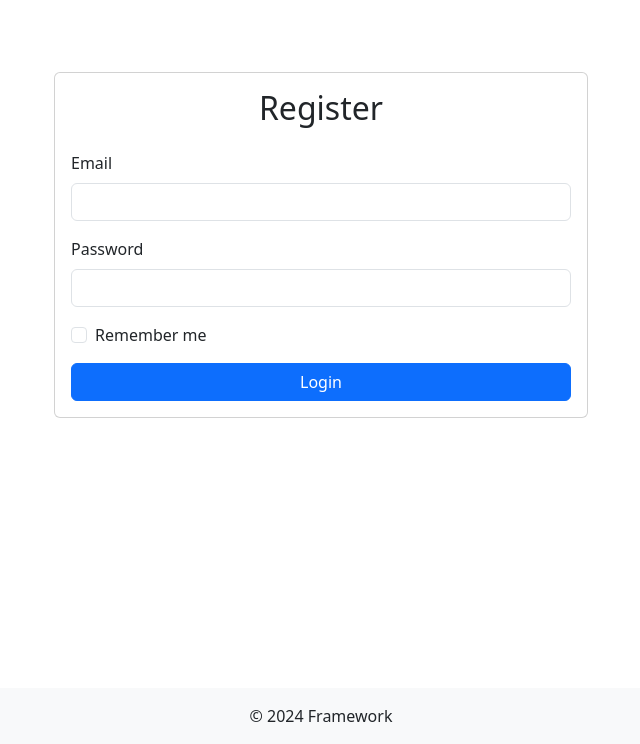
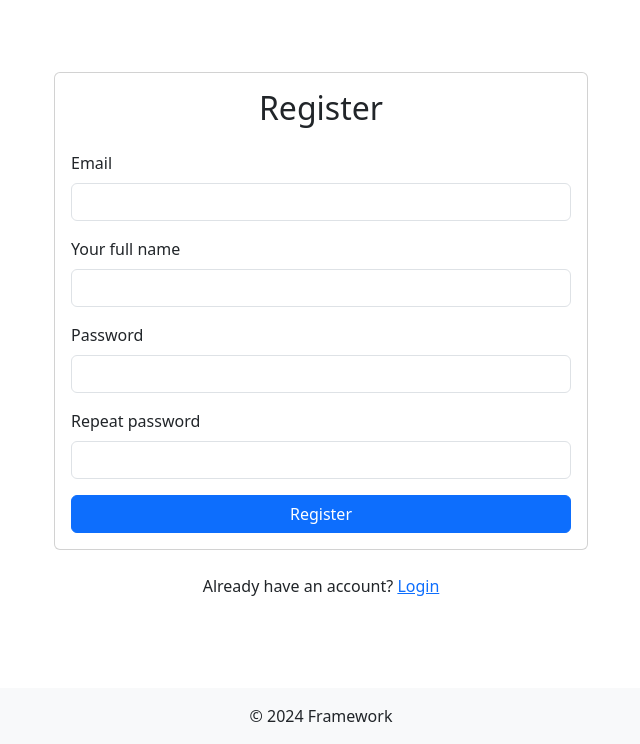
Before and after one commit to piotr-jura-udemy/master-php, a PHP site: page /register in a window 1280 px wide. Shown: the part 56-800 px from the top of the page, without its empty margins (319-959 px from the left). Run offline with PHP 8.4, Linux system fonts and the light colour scheme.

Commit message:
0355-register-form

```diff
--- a/file-sharing/app/Views/auth/create.php
+++ b/file-sharing/app/Views/auth/create.php
@@ -31,6 +31,10 @@
           </form>
         </div>
       </div>
+
+      <div class="mt-4 text-center">
+        Don't have an account? <a href="/register">Register</a>
+      </div>
     </div>
   </div>
 </div>
--- a/file-sharing/app/Views/user/create.php
+++ b/file-sharing/app/Views/user/create.php
@@ -11,26 +11,39 @@
             </div>
           <?php endif; ?>
 
-          <form action="/login" method="POST">
+          <form action="/register" method="POST">
             <?= csrf_token() ?>
+
             <div class="mb-3">
               <label for="email" class="form-label">Email</label>
               <input type="email" class="form-control" id="email" name="email" required />
             </div>
+
+            <div class="mb-3">
+              <label for="name" class="form-label">Your full name</label>
+              <input type="text" class="form-control" id="name" name="name" required />
+            </div>
+
             <div class="mb-3">
               <label for="password" class="form-label">Password</label>
               <input type="password" class="form-control" id="password" name="password" required />
             </div>
-            <div class="mb-3 form-check">
-              <input type="checkbox" class="form-check-input" id="remember" name="remember" />
-              <label class="form-check-label" for="remember">Remember me</label>
+
+            <div class="mb-3">
+              <label for="repeat_password" class="form-label">Repeat password</label>
+              <input type="password" class="form-control" id="repeat_password" name="repeat_password" required />
             </div>
+
             <div class="d-grid">
-              <button type="submit" class="btn btn-primary">Login</button>
+              <button type="submit" class="btn btn-primary">Register</button>
             </div>
           </form>
         </div>
       </div>
+
+      <div class="mt-4 text-center">
+        Already have an account? <a href="/login">Login</a>
+      </div>
     </div>
   </div>
 </div>
```
